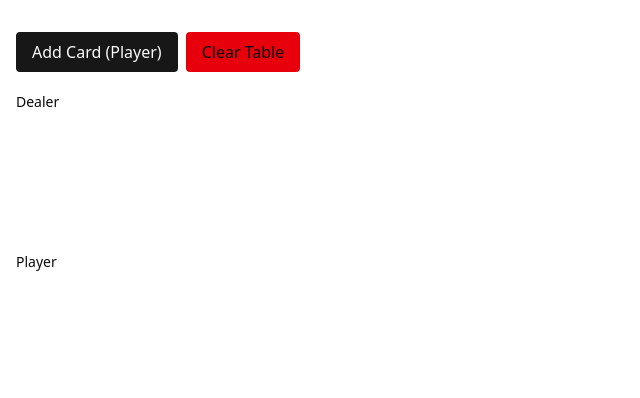
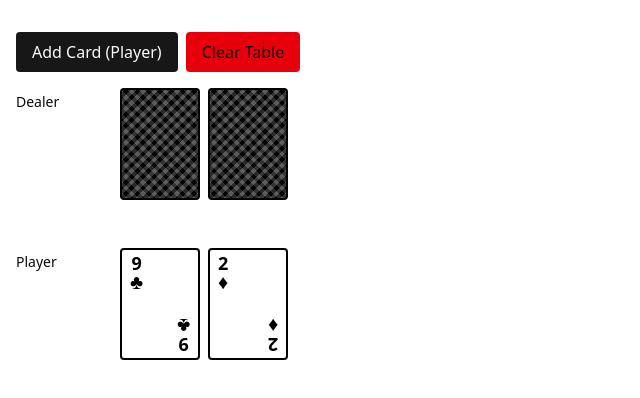
Before and after one commit to devinramsammy/blackjack-model-tester, a Next.js app: page / in a window 1280 px wide. Both pictures are taken after a click on the button "Clear Table". Shown: the top 398 px of the page, without its empty margins (0-640 px from the left). Built offline with nearby package versions, Linux system fonts and the light colour scheme.

Commit message:
add a back face to cards

```diff
--- a/app/page.tsx
+++ b/app/page.tsx
@@ -3,23 +3,21 @@
 import { useState } from "react";
 import { BlackjackTable } from "@/components/blackjack-table";
 import { CARD_VALUES, CARD_SUITES } from "@/lib/constants";
+import { BlackjackCardProps } from "@/components/blackjack-card";
 
 export default function Home() {
-  const [dealerCards, setDealerCards] = useState<
-    Array<{ value: string; suite: string }>
-  >([]);
-  const [playerCards, setPlayerCards] = useState<
-    Array<{ value: string; suite: string }>
-  >([]);
+  const [dealerCards, setDealerCards] = useState<BlackjackCardProps[]>([]);
+  const [playerCards, setPlayerCards] = useState<BlackjackCardProps[]>([]);
   const [isPlayerTurn, setIsPlayerTurn] = useState(true);
 
-  const getRandomCard = () => ({
+  const getRandomCard = (faceDown = false) => ({
     value: CARD_VALUES[Math.floor(Math.random() * CARD_VALUES.length)],
     suite: CARD_SUITES[Math.floor(Math.random() * CARD_SUITES.length)],
+    faceDown,
   });
 
   const handleAddCard = () => {
-    const newCard = getRandomCard();
+    const newCard = getRandomCard(!isPlayerTurn);
     if (isPlayerTurn) {
       setPlayerCards((prev) => [...prev, newCard]);
     } else {
@@ -32,6 +30,16 @@ export default function Home() {
     setDealerCards([]);
     setPlayerCards([]);
     setIsPlayerTurn(true);
+
+    setTimeout(() => {
+      const playerCard1 = getRandomCard(false);
+      const playerCard2 = getRandomCard(false);
+      const dealerCard1 = getRandomCard(true);
+      const dealerCard2 = getRandomCard(true);
+
+      setPlayerCards([playerCard1, playerCard2]);
+      setDealerCards([dealerCard1, dealerCard2]);
+    }, 250);
   };
 
   return (
--- a/components/blackjack-card.tsx
+++ b/components/blackjack-card.tsx
@@ -1,6 +1,7 @@
-interface BlackjackCardProps {
+export interface BlackjackCardProps {
   value: string;
   suite: string;
+  faceDown: boolean;
 }
 
 const suiteIconMap: Record<string, string> = {
@@ -10,18 +11,53 @@ const suiteIconMap: Record<string, string> = {
   spades: "♠",
 };
 
-export function BlackjackCard({ value, suite }: BlackjackCardProps) {
+export function BlackjackCard({ value, suite, faceDown }: BlackjackCardProps) {
   const suiteIcon = suiteIconMap[suite.toLowerCase()] || suite;
 
+  if (faceDown) {
+    return (
+      <div className="w-20 h-28 border-2 border-black rounded bg-black flex flex-col items-center justify-center relative overflow-hidden">
+        <div
+          className="absolute inset-0 opacity-20"
+          style={{
+            backgroundImage: `repeating-linear-gradient(
+              45deg,
+              white,
+              white 4px,
+              black 4px,
+              black 8px
+            )`,
+          }}
+        />
+        <div
+          className="absolute inset-0 opacity-20"
+          style={{
+            backgroundImage: `repeating-linear-gradient(
+              -45deg,
+              white,
+              white 4px,
+              black 4px,
+              black 8px
+            )`,
+          }}
+        />
+      </div>
+    );
+  }
+
   return (
-    <div className="w-20 h-28 border-2 border-foreground rounded-lg bg-background flex flex-col items-center justify-center relative">
+    <div className="w-20 h-28 border-2 border-black rounded bg-white flex flex-col items-center justify-center relative">
       <div className="absolute top-1 left-2 flex flex-col items-center">
-        <span className="text-lg font-semibold">{value}</span>
-        <span className="text-xl -mt-2">{suiteIcon}</span>
+        <span className="text-lg font-black text-black leading-none">
+          {value}
+        </span>
+        <span className="text-xl text-black leading-none">{suiteIcon}</span>
       </div>
       <div className="absolute bottom-1 right-2 flex flex-col items-center rotate-180">
-        <span className="text-lg font-semibold">{value}</span>
-        <span className="text-xl -mt-2">{suiteIcon}</span>
+        <span className="text-lg font-black text-black leading-none">
+          {value}
+        </span>
+        <span className="text-xl text-black leading-none">{suiteIcon}</span>
       </div>
     </div>
   );
--- a/components/blackjack-table.tsx
+++ b/components/blackjack-table.tsx
@@ -4,8 +4,8 @@ import { BlackjackCard } from "./blackjack-card";
 import { motion, AnimatePresence } from "motion/react";
 
 interface BlackjackTableProps {
-  dealerCards?: Array<{ value: string; suite: string }>;
-  playerCards?: Array<{ value: string; suite: string }>;
+  dealerCards?: Array<{ value: string; suite: string; faceDown: boolean }>;
+  playerCards?: Array<{ value: string; suite: string; faceDown: boolean }>;
 }
 
 export function BlackjackTable({
@@ -37,7 +37,11 @@ export function BlackjackTable({
                   }}
                   layout
                 >
-                  <BlackjackCard value={card.value} suite={card.suite} />
+                  <BlackjackCard
+                    value={card.value}
+                    suite={card.suite}
+                    faceDown={card.faceDown}
+                  />
                 </motion.div>
               ))}
             </AnimatePresence>
@@ -68,7 +72,11 @@ export function BlackjackTable({
                   }}
                   layout
                 >
-                  <BlackjackCard value={card.value} suite={card.suite} />
+                  <BlackjackCard
+                    value={card.value}
+                    suite={card.suite}
+                    faceDown={card.faceDown}
+                  />
                 </motion.div>
               ))}
             </AnimatePresence>
```
